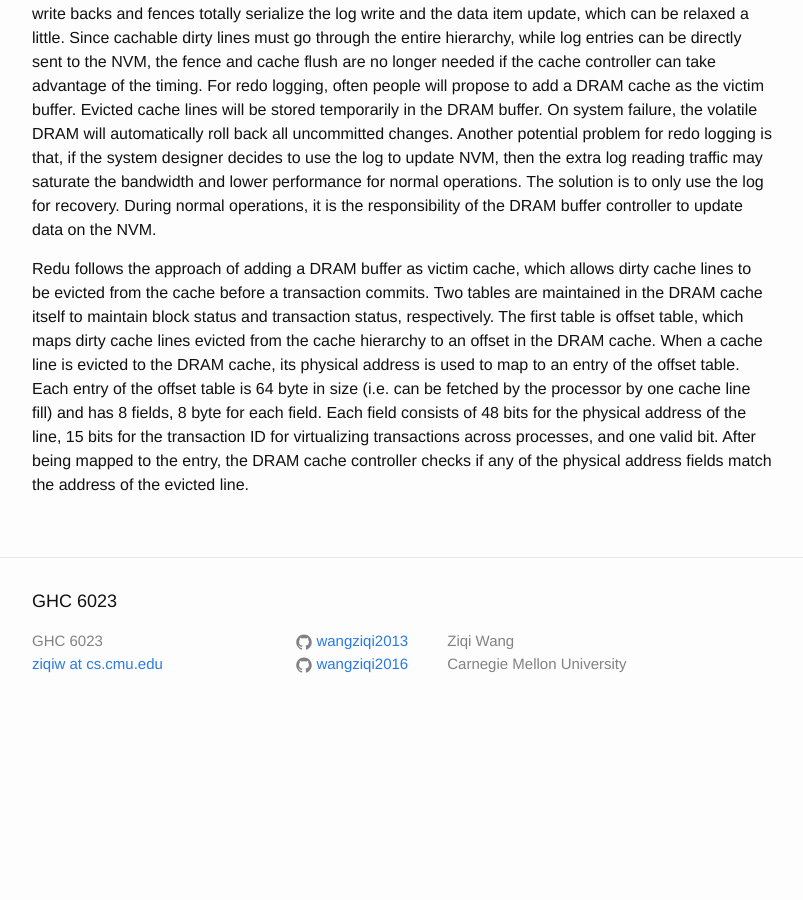
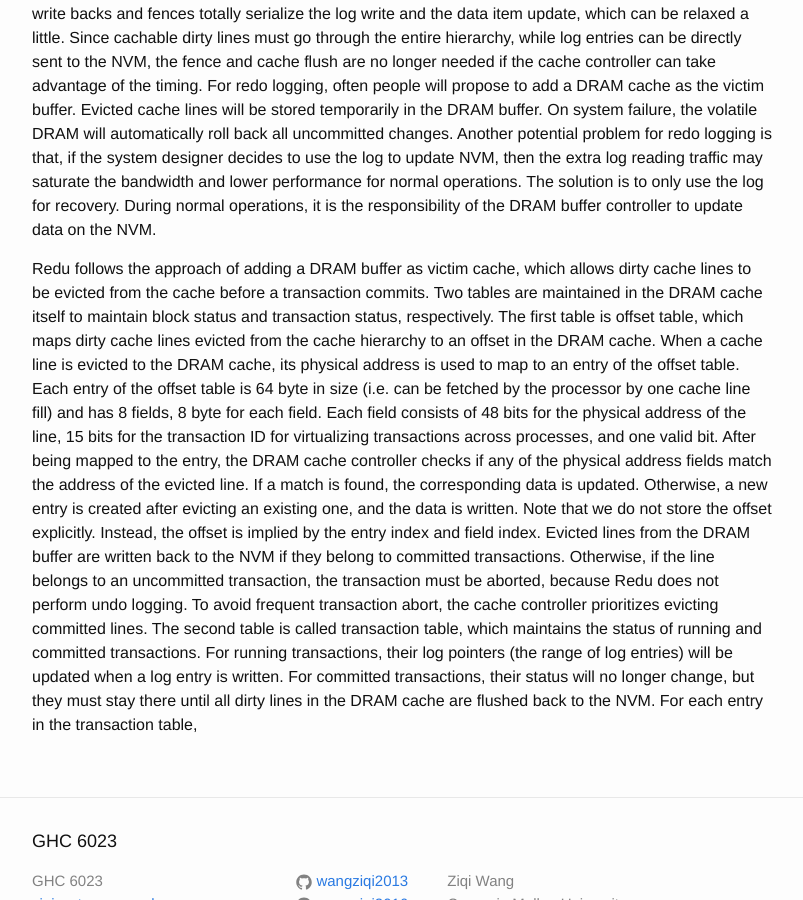
Before and after one commit to wangziqi2013/wangziqi2013.github.io, a Jekyll site: the page built from _posts/2019-01-05-redu.markdown, in a window 1280 px wide and 900 px high, scrolled down 1426 px. Shown: the whole window, without its empty margins (238-1041 px from the left). Built offline with Jekyll 4.4.1, drawn with Linux system fonts in a browser that asks for light colours; before the commit the page ends 2161 px from its top, so only the background shows below that.

Commit message:
Working on txn table

```diff
--- a/_posts/2019-01-05-redu.markdown
+++ b/_posts/2019-01-05-redu.markdown
@@ -63,4 +63,12 @@ to an entry of the offset table. Each entry of the offset table is 64 byte in si
 by one cache line fill) and has 8 fields, 8 byte for each field. Each field consists of 48 bits for the physical address
 of the line, 15 bits for the transaction ID for virtualizing transactions across processes, and one valid bit. After being
 mapped to the entry, the DRAM cache controller checks if any of the physical address fields match the address of the
-evicted line.
+evicted line. If a match is found, the corresponding data is updated. Otherwise, a new entry is created after evicting an
+existing one, and the data is written. Note that we do not store the offset explicitly. Instead, the offset is implied
+by the entry index and field index. Evicted lines from the DRAM buffer are written back to the NVM if they belong to
+committed transactions. Otherwise, if the line belongs to an uncommitted transaction, the transaction must be aborted,
+because Redu does not perform undo logging. To avoid frequent transaction abort, the cache controller prioritizes evicting
+committed lines. The second table is called transaction table, which maintains the status of running and committed
+transactions. For running transactions, their log pointers (the range of log entries) will be updated when a log entry
+is written. For committed transactions, their status will no longer change, but they must stay there until all dirty
+lines in the DRAM cache are flushed back to the NVM. For each entry in the transaction table,
```
